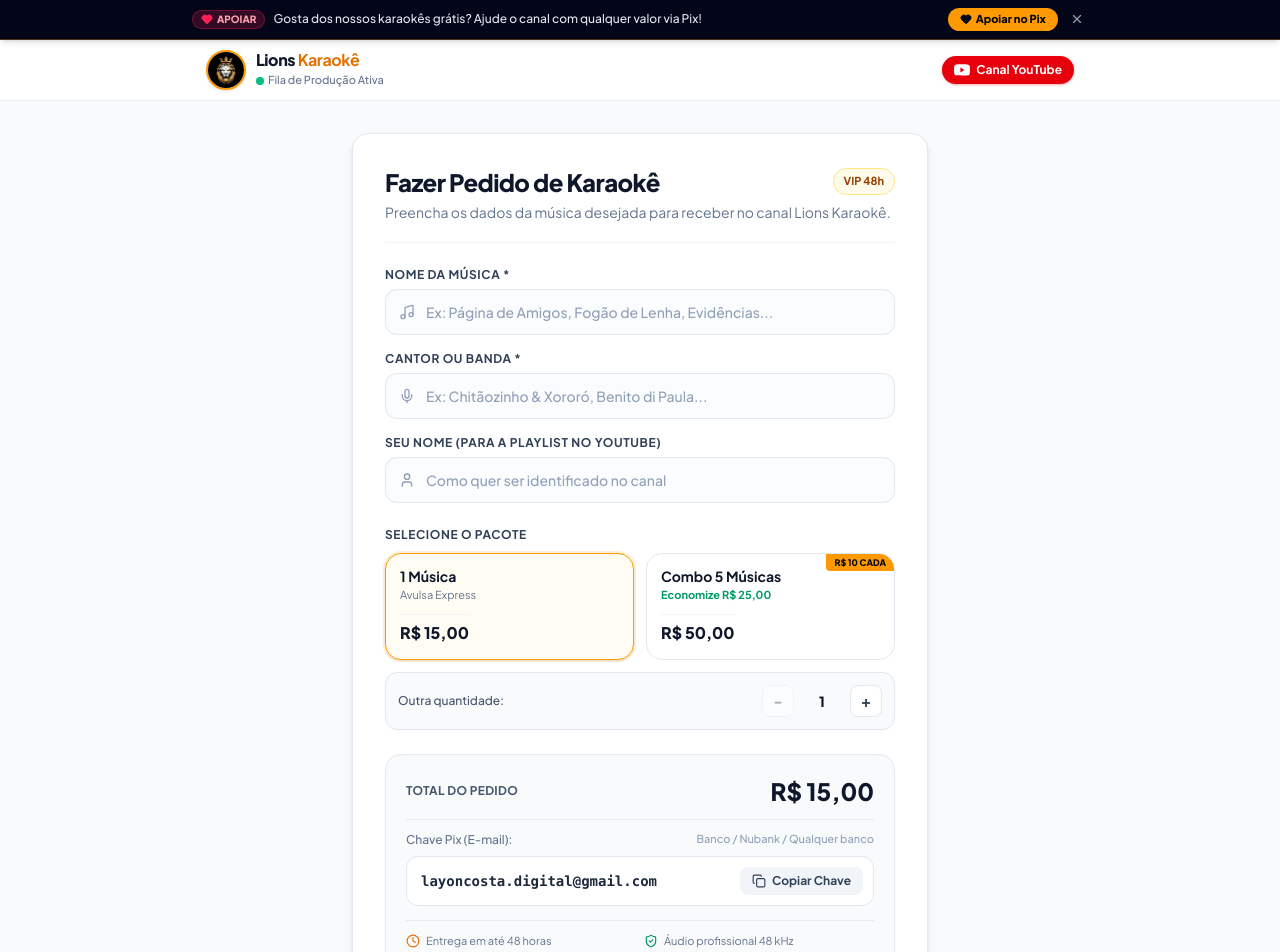
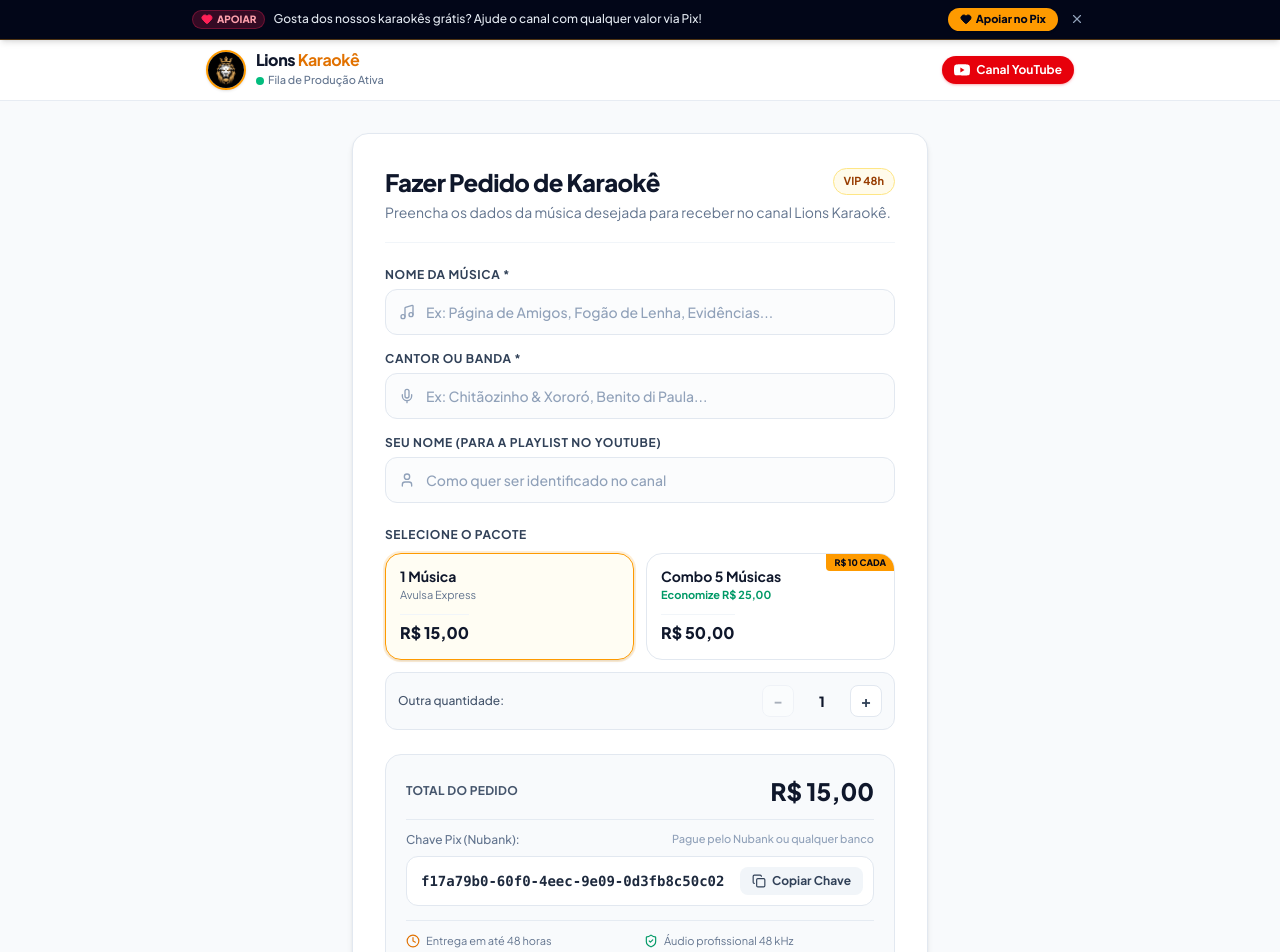
Before and after one commit to LayonCosta/lionskaraoke, a Next.js app: page / in a window 1280 px wide. Shown: the top 952 px of the page. Built offline with nearby package versions, Linux system fonts and the light colour scheme.

Commit message:
feat: atualizar chave pix para nubank aleatoria f17a79b0-60f0-4eec-9e09-0d3fb8c50c02

```diff
--- a/src/components/DonationModal.tsx
+++ b/src/components/DonationModal.tsx
@@ -18,7 +18,7 @@ const suggestedValues = [
 export default function DonationModal({ isOpen, onClose }: DonationModalProps) {
   const [copied, setCopied] = useState(false);
   const [selectedValue, setSelectedValue] = useState<string>("R$ 5,00");
-  const pixKey = "layoncosta.digital@gmail.com";
+  const pixKey = "f17a79b0-60f0-4eec-9e09-0d3fb8c50c02";
 
   if (!isOpen) return null;
 
@@ -98,8 +98,8 @@ export default function DonationModal({ isOpen, onClose }: DonationModalProps) {
           {/* Caixa da Chave Pix com 1-Click Copy */}
           <div className="p-3.5 bg-slate-50 rounded-2xl border border-slate-200 mb-4">
             <div className="flex items-center justify-between text-[11px] font-bold text-slate-500 mb-1.5">
-              <span>Chave Pix (E-mail):</span>
-              <span className="text-slate-700 font-semibold">Nubank / Qualquer banco</span>
+              <span>Chave Pix (Nubank):</span>
+              <span className="text-slate-700 font-semibold">Pague por qualquer banco</span>
             </div>
 
             <div className="flex items-center gap-2 p-2.5 bg-white rounded-xl border border-slate-200">
--- a/src/components/OrderAppCard.tsx
+++ b/src/components/OrderAppCard.tsx
@@ -22,7 +22,7 @@ export default function OrderAppCard() {
   const [songCount, setSongCount] = useState(1);
   const [copiedPix, setCopiedPix] = useState(false);
 
-  const pixKey = "layoncosta.digital@gmail.com";
+  const pixKey = "f17a79b0-60f0-4eec-9e09-0d3fb8c50c02";
   const whatsappNumber = "5511950749119";
 
   // Preço progressivo
@@ -228,8 +228,8 @@ export default function OrderAppCard() {
         {/* Chave Pix para Cópia */}
         <div className="space-y-2">
           <div className="flex items-center justify-between text-xs text-slate-500 font-medium">
-            <span>Chave Pix (E-mail):</span>
-            <span className="text-[11px] text-slate-400">Banco / Nubank / Qualquer banco</span>
+            <span>Chave Pix (Nubank):</span>
+            <span className="text-[11px] text-slate-400">Pague pelo Nubank ou qualquer banco</span>
           </div>
 
           <div className="flex items-center gap-2 p-2.5 bg-white rounded-xl border border-slate-200">
```
